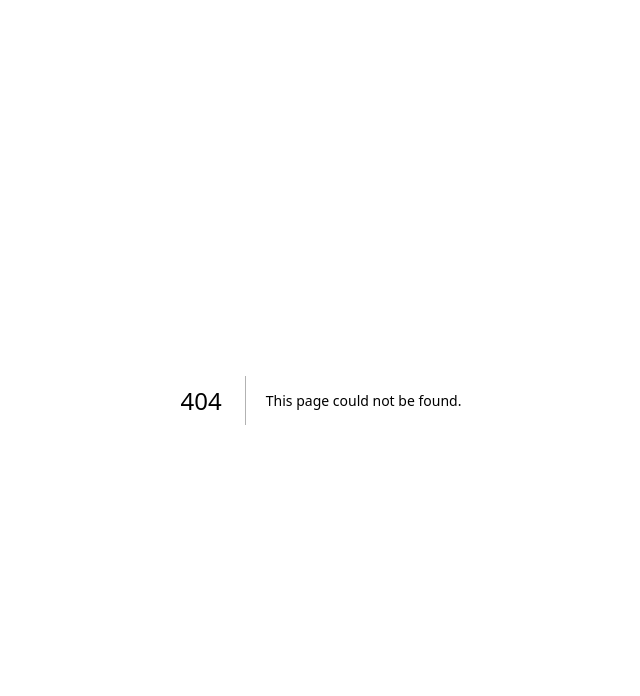
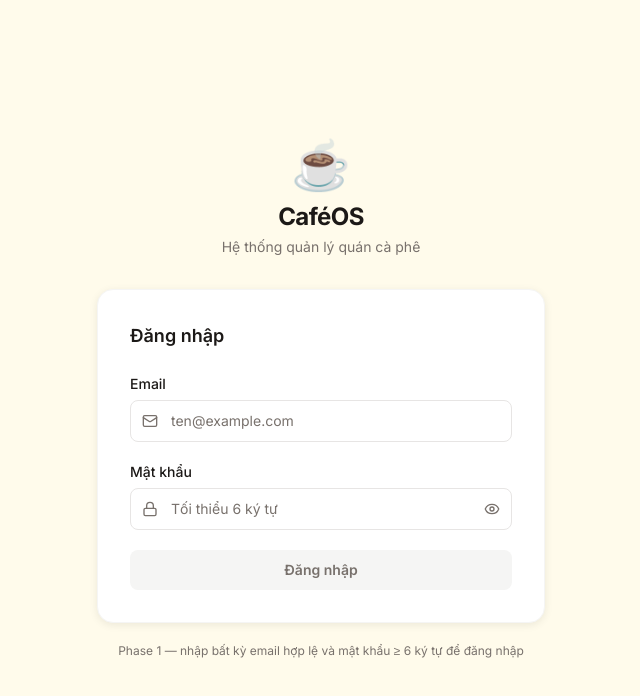
Before and after one commit to sinhvien15-sketch/cafe-management-app-g15, a Next.js app: page /login in a window 1280 px wide. Before the commit this address had no page. Shown: the top 696 px of the page, without its empty margins (319-959 px from the left). Built offline with nearby package versions, Linux system fonts and the light colour scheme.

Commit message:
Phase 1.6: login page with client-side validation

```diff
--- /dev/null
+++ b/app/login/page.tsx
@@ -0,0 +1,169 @@
+'use client';
+
+import { useState } from 'react';
+import { useRouter } from 'next/navigation';
+import { Mail, Lock, Eye, EyeOff, Loader2 } from 'lucide-react';
+
+// ── Validation ────────────────────────────────────────────────────────────────
+
+const EMAIL_RE = /^[^\s@]+@[^\s@]+\.[^\s@]+$/;
+
+function validate(email: string, password: string) {
+  const errors: { email?: string; password?: string } = {};
+  if (!email)                    errors.email    = 'Vui lòng nhập email';
+  else if (!EMAIL_RE.test(email)) errors.email   = 'Email không đúng định dạng';
+  if (!password)                 errors.password = 'Vui lòng nhập mật khẩu';
+  else if (password.length < 6) errors.password  = 'Mật khẩu phải có ít nhất 6 ký tự';
+  return errors;
+}
+
+// ── Page ──────────────────────────────────────────────────────────────────────
+
+export default function LoginPage() {
+  const router = useRouter();
+
+  const [email,    setEmail]    = useState('');
+  const [password, setPassword] = useState('');
+  const [touched,  setTouched]  = useState({ email: false, password: false });
+  const [showPw,   setShowPw]   = useState(false);
+  const [loading,  setLoading]  = useState(false);
+
+  const errors  = validate(email, password);
+  const isValid = Object.keys(errors).length === 0;
+
+  const touch = (field: 'email' | 'password') =>
+    setTouched((p) => ({ ...p, [field]: true }));
+
+  const handleSubmit = async (e: React.FormEvent) => {
+    e.preventDefault();
+    setTouched({ email: true, password: true });
+    if (!isValid) return;
+
+    setLoading(true);
+    // Phase 1 mock: any valid credentials succeed after 1 s
+    await new Promise((r) => setTimeout(r, 1000));
+    router.push('/pos');
+  };
+
+  // ── Shared input class builder ─────────────────────────────────────────────
+
+  const inputCls = (field: 'email' | 'password', extra: string) =>
+    [
+      'w-full rounded-lg border py-2.5 text-sm text-ink placeholder:text-muted',
+      'focus:outline-none focus:ring-1 transition-colors',
+      extra,
+      touched[field] && errors[field]
+        ? 'border-danger focus:border-danger focus:ring-danger'
+        : 'border-stone-200 focus:border-primary focus:ring-primary',
+    ].join(' ');
+
+  // ── Render ────────────────────────────────────────────────────────────────
+
+  return (
+    <main className="flex min-h-screen items-center justify-center bg-cream px-4 py-12">
+      <div className="w-full max-w-md">
+
+        {/* Brand header */}
+        <div className="mb-8 text-center">
+          <span className="text-5xl" aria-hidden="true">☕</span>
+          <h1 className="mt-3 text-2xl font-bold tracking-tight text-ink">CaféOS</h1>
+          <p className="mt-1 text-sm text-muted">Hệ thống quản lý quán cà phê</p>
+        </div>
+
+        {/* Form card */}
+        <div className="rounded-2xl border border-stone-100 bg-surface px-8 py-8 shadow-card">
+          <h2 className="mb-6 text-lg font-semibold text-ink">Đăng nhập</h2>
+
+          <form onSubmit={handleSubmit} noValidate className="space-y-5">
+
+            {/* Email */}
+            <div>
+              <label htmlFor="email" className="mb-1.5 block text-sm font-medium text-ink">
+                Email
+              </label>
+              <div className="relative">
+                <Mail className="pointer-events-none absolute left-3 top-1/2 h-4 w-4 -translate-y-1/2 text-muted" />
+                <input
+                  id="email"
+                  type="email"
+                  autoComplete="email"
+                  placeholder="ten@example.com"
+                  value={email}
+                  onChange={(e) => setEmail(e.target.value)}
+                  onBlur={() => touch('email')}
+                  aria-invalid={!!(touched.email && errors.email)}
+                  aria-describedby={touched.email && errors.email ? 'email-error' : undefined}
+                  className={inputCls('email', 'pl-10 pr-4')}
+                />
+              </div>
+              {touched.email && errors.email && (
+                <p id="email-error" className="mt-1.5 text-xs text-danger" role="alert">
+                  {errors.email}
+                </p>
+              )}
+            </div>
+
+            {/* Password */}
+            <div>
+              <label htmlFor="password" className="mb-1.5 block text-sm font-medium text-ink">
+                Mật khẩu
+              </label>
+              <div className="relative">
+                <Lock className="pointer-events-none absolute left-3 top-1/2 h-4 w-4 -translate-y-1/2 text-muted" />
+                <input
+                  id="password"
+                  type={showPw ? 'text' : 'password'}
+                  autoComplete="current-password"
+                  placeholder="Tối thiểu 6 ký tự"
+                  value={password}
+                  onChange={(e) => setPassword(e.target.value)}
+                  onBlur={() => touch('password')}
+                  aria-invalid={!!(touched.password && errors.password)}
+                  aria-describedby={touched.password && errors.password ? 'pw-error' : undefined}
+                  className={inputCls('password', 'pl-10 pr-10')}
+                />
+                <button
+                  type="button"
+                  onClick={() => setShowPw((v) => !v)}
+                  aria-label={showPw ? 'Ẩn mật khẩu' : 'Hiện mật khẩu'}
+                  className="absolute right-3 top-1/2 -translate-y-1/2 text-muted transition-colors hover:text-ink"
+                >
+                  {showPw ? <EyeOff className="h-4 w-4" /> : <Eye className="h-4 w-4" />}
+                </button>
+              </div>
+              {touched.password && errors.password && (
+                <p id="pw-error" className="mt-1.5 text-xs text-danger" role="alert">
+                  {errors.password}
+                </p>
+              )}
+            </div>
+
+            {/* Submit button */}
+            <button
+              type="submit"
+              disabled={loading || !isValid}
+              className={[
+                'mt-1 flex w-full items-center justify-center gap-2 rounded-lg py-2.5',
+                'text-sm font-semibold transition-colors',
+                loading
+                  ? 'cursor-wait bg-primary/75 text-white'
+                  : !isValid
+                  ? 'cursor-not-allowed bg-stone-100 text-muted'
+                  : 'bg-primary text-white hover:bg-primary-hover',
+              ].join(' ')}
+            >
+              {loading && <Loader2 className="h-4 w-4 animate-spin" />}
+              {loading ? 'Đang đăng nhập…' : 'Đăng nhập'}
+            </button>
+          </form>
+        </div>
+
+        {/* Phase 1 hint */}
+        <p className="mt-5 text-center text-xs text-muted">
+          Phase 1 — nhập bất kỳ email hợp lệ và mật khẩu ≥ 6 ký tự để đăng nhập
+        </p>
+
+      </div>
+    </main>
+  );
+}
```
Also changed, not shown: 1 other file (tests, documents, lock files or other folders).
